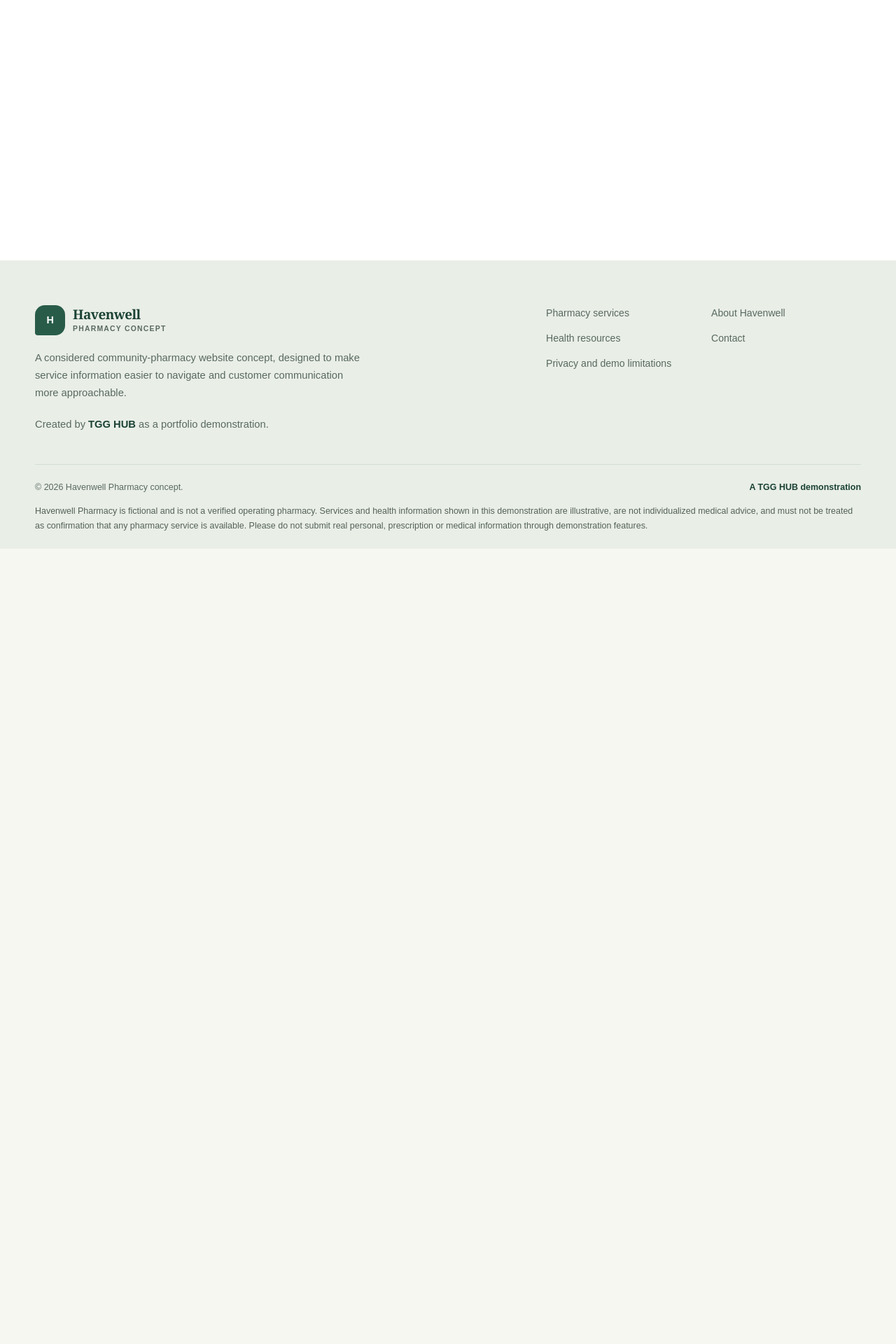
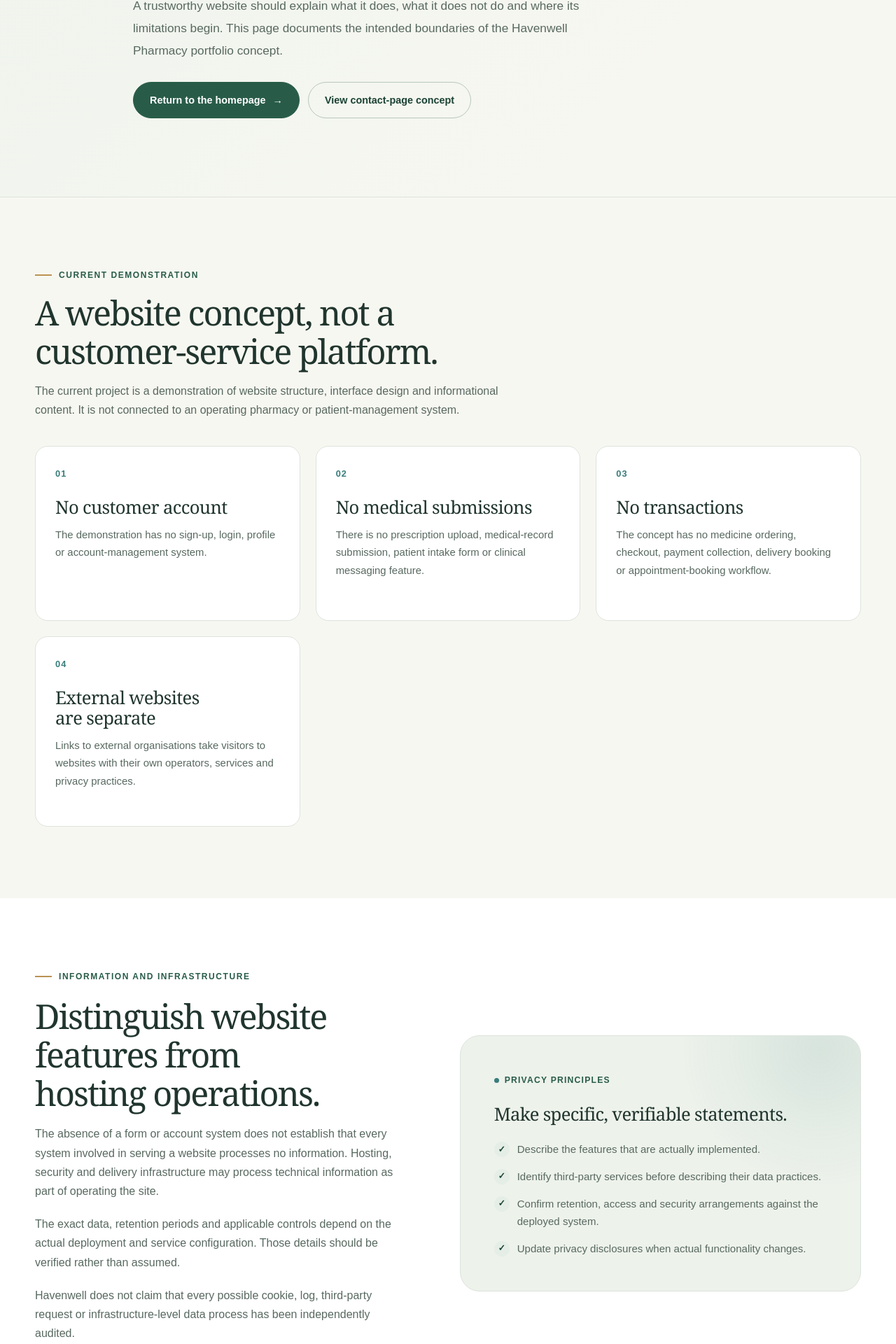
Before and after one commit to JJTGG/havenwell-pharmacy-demo, a Next.js app: page /privacy in a window 1280 px wide. Before the commit this address had no page. Shown: the part 551-2471 px from the top of the page at 70% size. Before the commit the page ends 1335 px from the top, so only its background shows below. Built offline with nearby package versions, Linux system fonts and the light colour scheme.

Commit message:
feat: add privacy and demo limitations page

```diff
--- /dev/null
+++ b/app/privacy/page.tsx
@@ -0,0 +1,260 @@
+import type { Metadata } from "next";
+import Link from "next/link";
+import PageHero from "@/components/page-hero";
+
+export const metadata: Metadata = {
+  title: "Privacy and Demo Limitations",
+  description:
+    "Understand the privacy boundaries and limitations of Havenwell Pharmacy, a fictional static website concept by TGG HUB."
+};
+
+const demoBoundaries = [
+  {
+    number: "01",
+    title: "No customer account",
+    description:
+      "The demonstration has no sign-up, login, profile or account-management system."
+  },
+  {
+    number: "02",
+    title: "No medical submissions",
+    description:
+      "There is no prescription upload, medical-record submission, patient intake form or clinical messaging feature."
+  },
+  {
+    number: "03",
+    title: "No transactions",
+    description:
+      "The concept has no medicine ordering, checkout, payment collection, delivery booking or appointment-booking workflow."
+  },
+  {
+    number: "04",
+    title: "External websites are separate",
+    description:
+      "Links to external organisations take visitors to websites with their own operators, services and privacy practices."
+  }
+];
+
+const privacyQuestions = [
+  {
+    question: "Does this website collect my medical information?",
+    answer:
+      "The current demonstration does not provide a medical-information form, prescription upload, account system or clinical messaging feature. Do not enter sensitive information into any demonstration or test feature."
+  },
+  {
+    question: "Does that mean absolutely no information is processed?",
+    answer:
+      "No. When a website is hosted, the hosting provider or related infrastructure may process technical request information, such as information used to deliver, secure and troubleshoot the site. The specific processing depends on the hosting and deployment configuration. This page does not claim that all such processing is absent."
+  },
+  {
+    question: "Do external links follow Havenwell's privacy practices?",
+    answer:
+      "No. External websites operate independently and may have their own data collection, cookies, analytics and privacy policies. Review the destination's information before using it."
+  },
+  {
+    question: "Can I use this page to contact a real pharmacy or request healthcare?",
+    answer:
+      "No. Havenwell Pharmacy is fictional. This demonstration has no verified physical location, operating pharmacy team or healthcare service. It should not be used to seek medical advice or care."
+  },
+  {
+    question: "What would need to change before a real pharmacy could use this design?",
+    answer:
+      "The actual operator would need to define its data practices, identify the systems and service providers involved, verify any forms or integrations, establish appropriate security and retention controls, and publish a privacy notice that accurately describes its real operations."
+  }
+];
+
+export default function PrivacyPage() {
+  return (
+    <>
+      <PageHero
+        eyebrow="Privacy and demo limitations"
+        title="Be clear about what a website does with information."
+        description="A trustworthy website should explain what it does, what it does not do and where its limitations begin. This page documents the intended boundaries of the Havenwell Pharmacy portfolio concept."
+        primaryAction={{
+          href: "/",
+          label: "Return to the homepage"
+        }}
+        secondaryAction={{
+          href: "/contact",
+          label: "View contact-page concept"
+        }}
+      />
+
+      <section
+        aria-labelledby="privacy-scope-title"
+        className="section"
+      >
+        <div className="container">
+          <div className="section-intro">
+            <p className="eyebrow">Current demonstration</p>
+            <h2 id="privacy-scope-title">
+              A website concept, not a customer-service platform.
+            </h2>
+            <p>
+              The current project is a demonstration of website structure,
+              interface design and informational content. It is not connected
+              to an operating pharmacy or patient-management system.
+            </p>
+          </div>
+
+          <div className="card-grid">
+            {demoBoundaries.map((item) => (
+              <article className="service-card" key={item.number}>
+                <span className="service-card__number">
+                  {item.number}
+                </span>
+
+                <h3>{item.title}</h3>
+
+                <p>{item.description}</p>
+              </article>
+            ))}
+          </div>
+        </div>
+      </section>
+
+      <section className="section section--white">
+        <div className="container split-layout">
+          <div className="split-layout__copy">
+            <p className="eyebrow">Information and infrastructure</p>
+            <h2>Distinguish website features from hosting operations.</h2>
+
+            <p>
+              The absence of a form or account system does not establish that
+              every system involved in serving a website processes no
+              information. Hosting, security and delivery infrastructure may
+              process technical information as part of operating the site.
+            </p>
+
+            <p>
+              The exact data, retention periods and applicable controls depend
+              on the actual deployment and service configuration. Those
+              details should be verified rather than assumed.
+            </p>
+
+            <p>
+              Havenwell does not claim that every possible cookie, log,
+              third-party request or infrastructure-level data process has
+              been independently audited.
+            </p>
+          </div>
+
+          <div className="split-layout__visual">
+            <div className="visual-panel">
+              <span className="visual-panel__label">
+                Privacy principles
+              </span>
+
+              <h3>Make specific, verifiable statements.</h3>
+
+              <ul className="bullet-list">
+                <li>
+                  <span
+                    aria-hidden="true"
+                    className="bullet-list__mark"
+                  >
+                    ✓
+                  </span>
+                  <span>
+                    Describe the features that are actually implemented.
+                  </span>
+                </li>
+                <li>
+                  <span
+                    aria-hidden="true"
+                    className="bullet-list__mark"
+                  >
+                    ✓
+                  </span>
+                  <span>
+                    Identify third-party services before describing their
+                    data practices.
+                  </span>
+                </li>
+                <li>
+                  <span
+                    aria-hidden="true"
+                    className="bullet-list__mark"
+                  >
+                    ✓
+                  </span>
+                  <span>
+                    Confirm retention, access and security arrangements
+                    against the deployed system.
+                  </span>
+                </li>
+                <li>
+                  <span
+                    aria-hidden="true"
+                    className="bullet-list__mark"
+                  >
+                    ✓
+                  </span>
+                  <span>
+                    Update privacy disclosures when actual functionality
+                    changes.
+                  </span>
+                </li>
+              </ul>
+            </div>
+          </div>
+        </div>
+      </section>
+
+      <section
+        aria-labelledby="privacy-questions-title"
+        className="section"
+      >
+        <div className="container">
+          <div className="section-intro">
+            <p className="eyebrow">Common questions</p>
+            <h2 id="privacy-questions-title">
+              Important boundaries to understand.
+            </h2>
+          </div>
+
+          <div className="faq-list">
+            {privacyQuestions.map((item) => (
+              <details className="faq-item" key={item.question}>
+                <summary>{item.question}</summary>
+                <p>{item.answer}</p>
+              </details>
+            ))}
+          </div>
+        </div>
+      </section>
+
+      <section className="section section--compact section--white">
+        <div className="container">
+          <div className="cta-panel">
+            <div>
+              <p className="eyebrow">Fictional portfolio concept</p>
+              <h2>Clear boundaries are part of a good user experience.</h2>
+              <p>
+                Havenwell demonstrates how a pharmacy website can organise
+                information while being transparent about the features and
+                services that have not been implemented.
+              </p>
+            </div>
+
+            <div className="cta-panel__action">
+              <div className="button-row">
+                <Link className="button button--light" href="/about">
+                  About the concept
+                  <span aria-hidden="true">→</span>
+                </Link>
+
+                <Link
+                  className="button button--secondary"
+                  href="/health-resources"
+                >
+                  Health resources
+                </Link>
+              </div>
+            </div>
+          </div>
+        </div>
+      </section>
+    </>
+  );
+}
```
